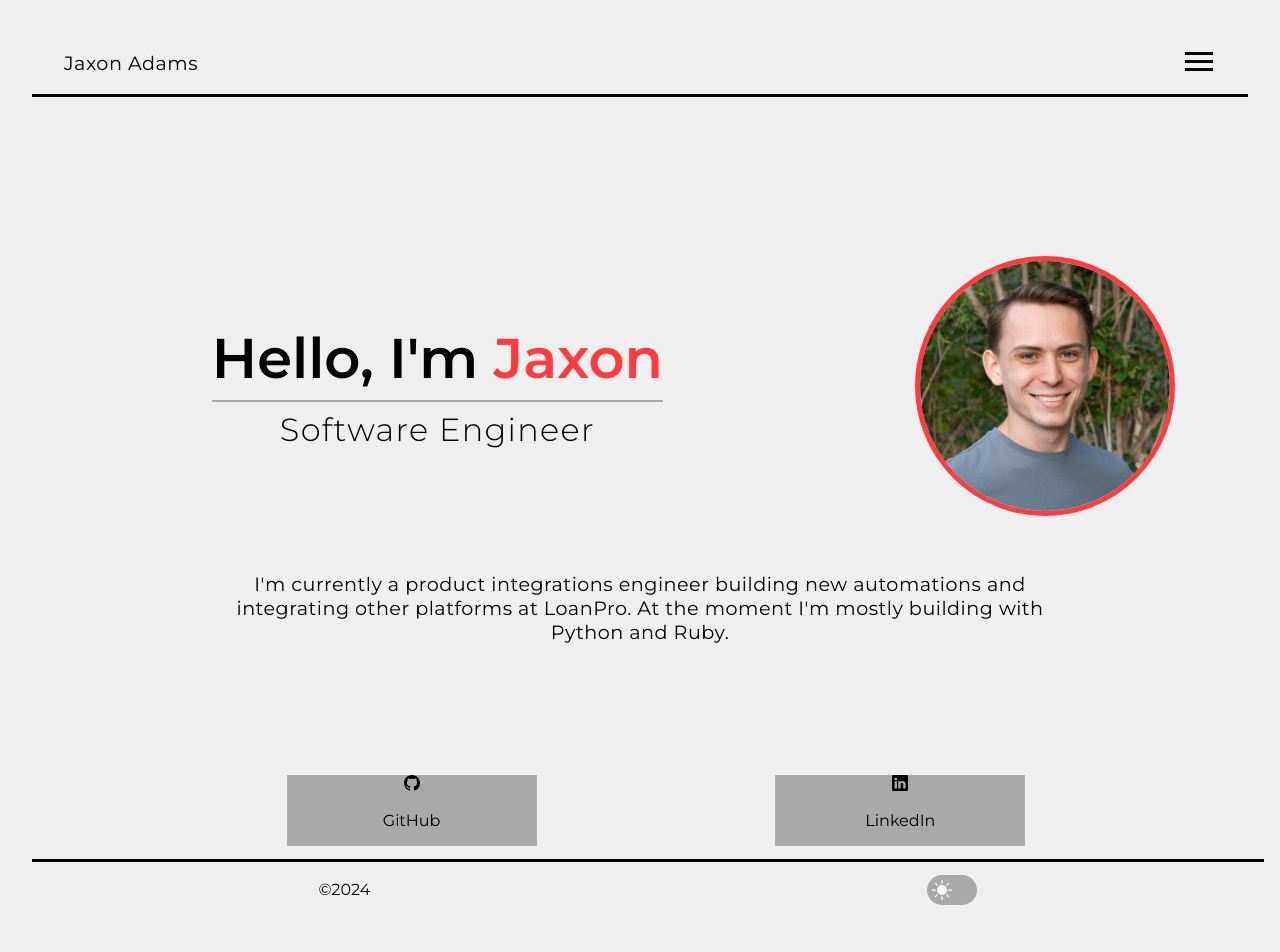
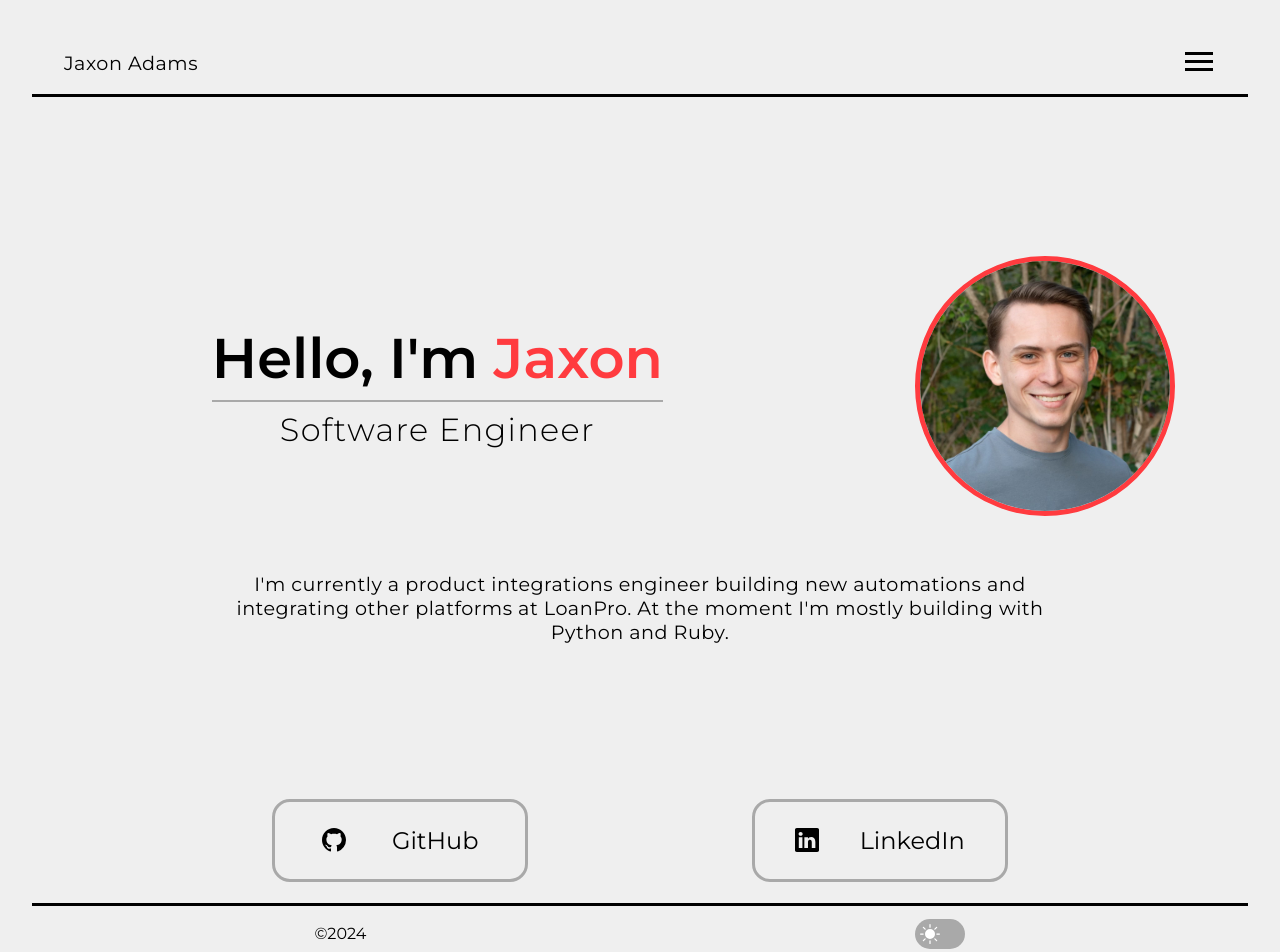
Before and after one commit to JaxonAdams/urban-spork, a React (Vite) app: page / in a window 1280 px wide. Shown: the top 952 px of the page. Built offline with nearby package versions, Linux system fonts and the light colour scheme.

Commit message:
added links to social profiles

```diff
--- a/src/App.css
+++ b/src/App.css
@@ -26,7 +26,6 @@ main {
 }
 
 .links-container {
-  width: 100%;
   display: flex;
   flex-flow: row wrap;
   justify-content: space-evenly;
@@ -35,8 +34,22 @@ main {
 
 .link-button {
   width: 250px;
-  background-color: var(--secondary);
+  margin: 1.5rem 0 0.5rem 0;
   cursor: pointer;
+  display: flex;
+  flex-direction: row wrap;
+  align-items: center;
+  justify-content: space-evenly;
+  border: 3px solid var(--secondary);
+  border-radius: 18px;
+  font-size: 1.5rem;
+  transition: all 0.3s ease;
+  text-decoration: none;
+  color: var(--txt);
+}
+
+.link-button:hover {
+  border: 3px solid var(--highlight);
 }
 /* end shared styles */
 
@@ -209,7 +222,7 @@ footer {
   border-top: 3px solid var(--txt);
   position: absolute;
   bottom: 0;
-  width: 100%;
+  width: calc(100% - 1rem);
   height: 2.5rem;
   padding: 0.5rem;
 }
@@ -260,6 +273,7 @@ footer {
 @media screen and (max-width: 768px) {
   .hero {
     min-height: 20vh;
+    margin: 0.5rem;
   }
 
   .hero-grid {
--- a/src/components/LinkButton/LinkButton.tsx
+++ b/src/components/LinkButton/LinkButton.tsx
@@ -2,15 +2,16 @@ import React from "react";
 
 interface Props {
     icon: React.ReactElement,
-    displayText: string
+    displayText: string,
+    url: string
 }
 
-const LinkButton: React.FC<Props> = ({ icon, displayText }: Props) => {
+const LinkButton: React.FC<Props> = ({ icon, displayText, url }: Props) => {
     return (
-        <div className="link-button">
+        <a className="link-button" href={url} target="_Blank">
             {icon}
             <p>{displayText}</p>
-        </div>
+        </a>
     );
 }
 
--- a/src/pages/AboutMe.tsx
+++ b/src/pages/AboutMe.tsx
@@ -3,7 +3,7 @@ import React from "react";
 const AboutMe: React.FC = () => {
     return (
         <div className="about-me">
-            <h1>Hello, world!</h1>
+            <h1>Coming Soon!</h1>
         </div>
     );
 }
--- a/src/pages/Home.tsx
+++ b/src/pages/Home.tsx
@@ -9,8 +9,8 @@ const Home: React.FC = () => {
         <>
         <Hero />
         <div className="links-container">
-            <LinkButton icon={<Github />} displayText="GitHub" />
-            <LinkButton icon={<Linkedin />} displayText="LinkedIn"/>
+            <LinkButton icon={<Github />} displayText="GitHub" url="https://github.com/JaxonAdams" />
+            <LinkButton icon={<Linkedin />} displayText="LinkedIn" url="https://www.linkedin.com/in/jaxon-adams-ba5743229/" />
         </div>
         </>
     );
```
